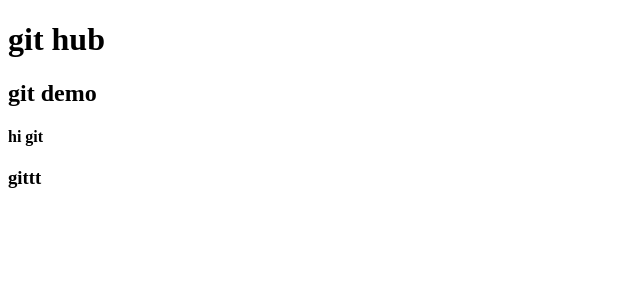
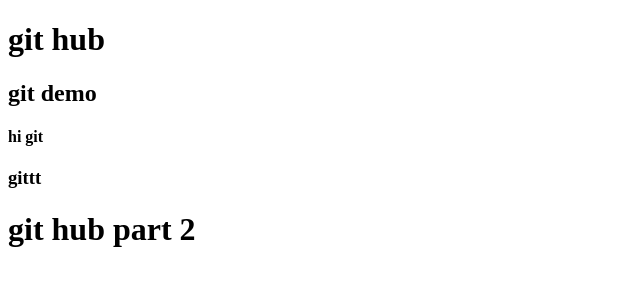
Before and after one commit to smilysrinidhi22/git-demo, a plain HTML site: page index.html in a window 1280 px wide. Shown: the whole page, without its empty margins (0-640 px from the left). Drawn offline with Linux system fonts and the light colour scheme.

Commit message:
added a new line

```diff
--- a/index.html
+++ b/index.html
@@ -11,6 +11,7 @@
     <h2>git demo</h2>
     <h4>hi git </h4>
     <h3>gittt</h3>
+    <h1>git hub part 2</h1>
     <script src="script.js"></script>
 </body>
 </html>
```
